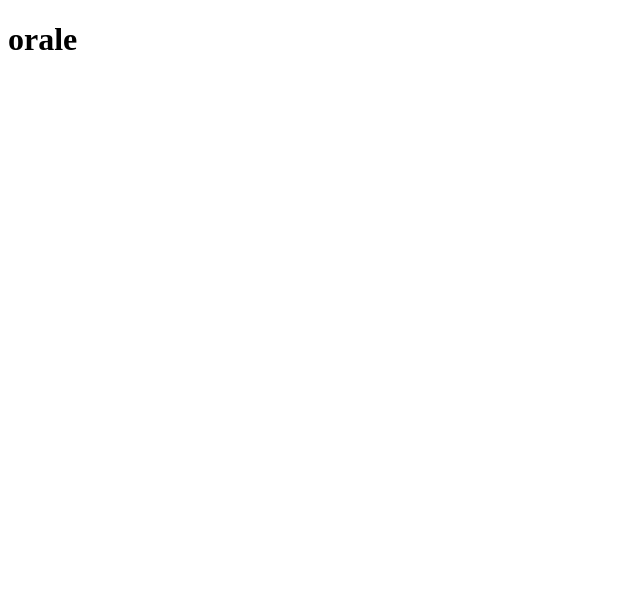
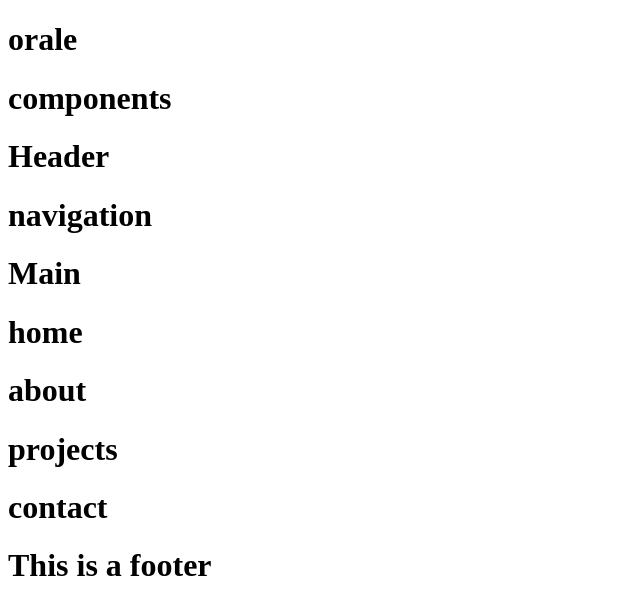
Before and after one commit to Kaayzeer/p_beta_1, a React (Create React App) app: page / in a window 1280 px wide. Shown: the top 614 px of the page, without its empty margins (0-640 px from the left). Built offline with nearby package versions, Linux system fonts and the light colour scheme.

Commit message:
created component Tree fixed

```diff
--- a/src/App.js
+++ b/src/App.js
@@ -1,8 +1,10 @@
+import Components from "./Components/";
+
 function App() {
   return (
     <div className="App">
-      {" "}
       <h1>orale</h1>
+      <Components />
     </div>
   );
 }
--- /dev/null
+++ b/src/Components/Footer/index.js
@@ -0,0 +1,11 @@
+import React from "react";
+
+function Footer() {
+  return (
+    <div>
+      <h1>This is a footer</h1>
+    </div>
+  );
+}
+
+export default Footer;
--- /dev/null
+++ b/src/Components/Header/Navigation/index.js
@@ -0,0 +1,11 @@
+import React from "react";
+
+function index() {
+  return (
+    <div>
+      <h1>navigation</h1>
+    </div>
+  );
+}
+
+export default index;
--- /dev/null
+++ b/src/Components/Header/index.js
@@ -0,0 +1,12 @@
+import React from "react";
+import Navigation from "./Navigation";
+function Header() {
+  return (
+    <div>
+      <h1>Header</h1>
+      <Navigation />
+    </div>
+  );
+}
+
+export default Header;
--- /dev/null
+++ b/src/Components/Main/About/index.js
@@ -0,0 +1,11 @@
+import React from "react";
+
+function index() {
+  return (
+    <div>
+      <h1>about</h1>
+    </div>
+  );
+}
+
+export default index;
--- /dev/null
+++ b/src/Components/Main/Contact/index.js
@@ -0,0 +1,11 @@
+import React from "react";
+
+function index() {
+  return (
+    <div>
+      <h1>contact</h1>
+    </div>
+  );
+}
+
+export default index;
--- /dev/null
+++ b/src/Components/Main/Home/index.js
@@ -0,0 +1,11 @@
+import React from "react";
+
+function index() {
+  return (
+    <div>
+      <h1>home</h1>
+    </div>
+  );
+}
+
+export default index;
--- /dev/null
+++ b/src/Components/Main/Projects/index.js
@@ -0,0 +1,11 @@
+import React from "react";
+
+function index() {
+  return (
+    <div>
+      <h1>projects</h1>
+    </div>
+  );
+}
+
+export default index;
--- /dev/null
+++ b/src/Components/Main/index.js
@@ -0,0 +1,19 @@
+import React from "react";
+import Contact from "./Contact";
+import Home from "./Home";
+import Projects from "./Projects";
+import About from "./About";
+
+function index() {
+  return (
+    <div>
+      <h1>Main</h1>
+      <Home />
+      <About />
+      <Projects />
+      <Contact />
+    </div>
+  );
+}
+
+export default index;
--- /dev/null
+++ b/src/Components/index.js
@@ -0,0 +1,16 @@
+import Header from "./Header";
+import Main from "./Main";
+import Footer from "./Footer";
+
+function index() {
+  return (
+    <div>
+      <h1>components</h1>
+      <Header />
+      <Main />
+      <Footer />
+    </div>
+  );
+}
+
+export default index;
```
